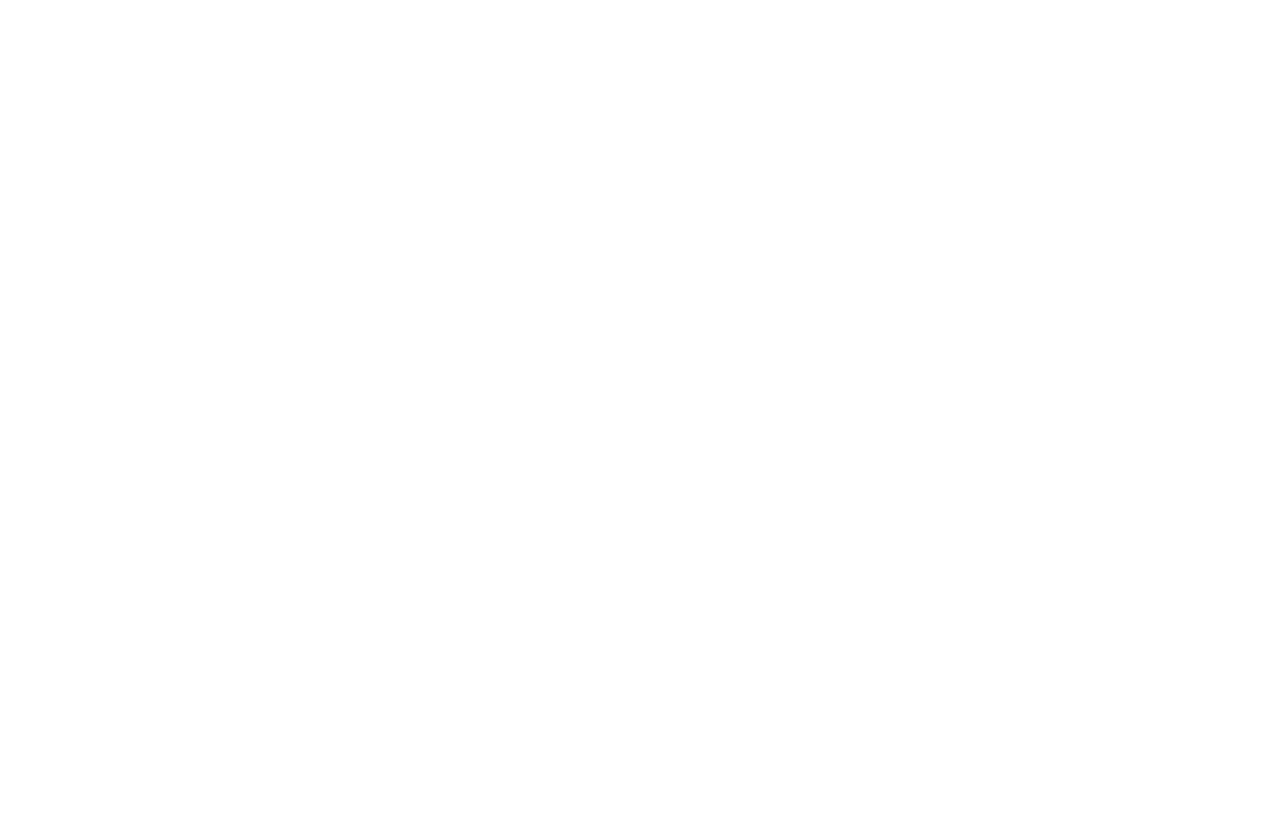
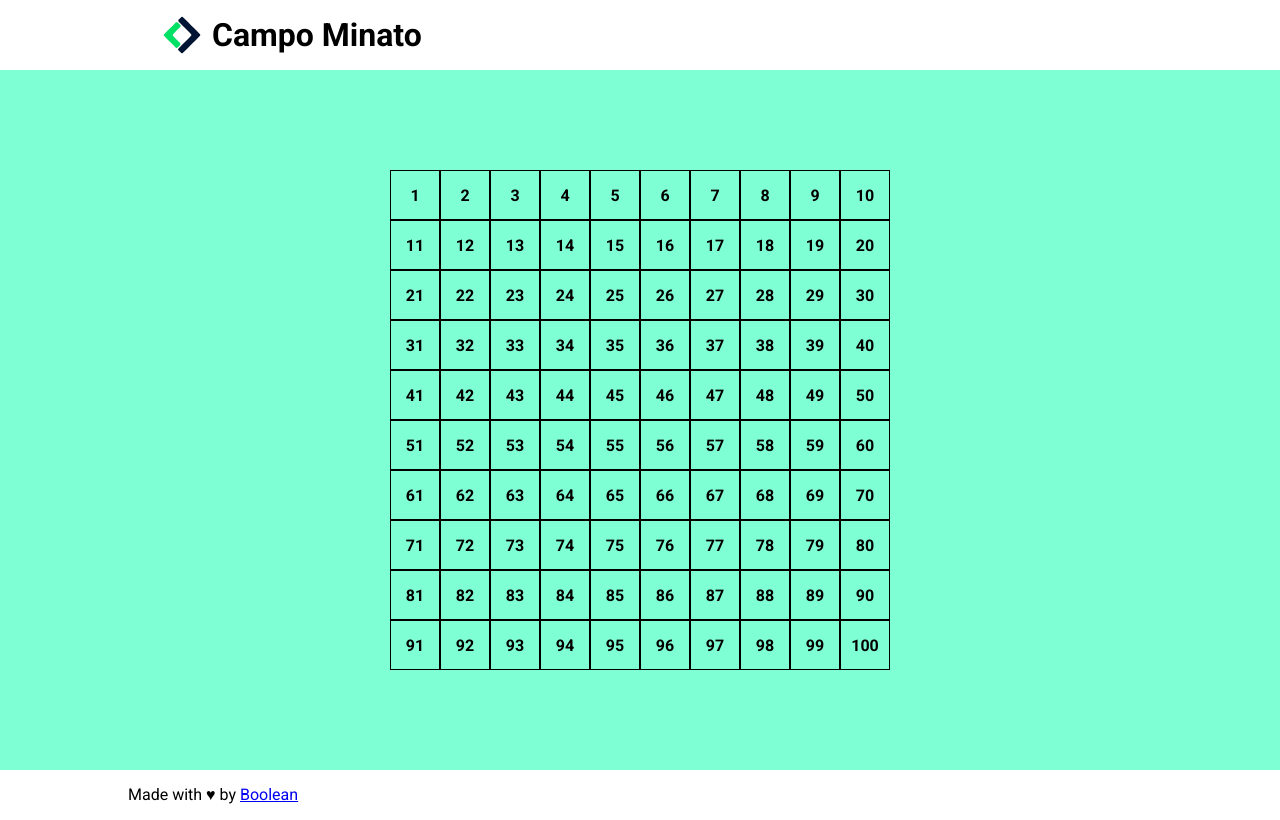
Before and after one commit to fds909/js-campominato-grid, a plain HTML site: page index.html in a window 1280 px wide. Drawn offline with Linux system fonts and the light colour scheme.

Commit message:
completata consegna base

```diff
--- a/css/style.css
+++ b/css/style.css
@@ -0,0 +1,77 @@
+/* Reset */
+* {
+    margin: 0;
+    padding: 0;
+    box-sizing: border-box;
+}
+
+/* Commons */
+.container {
+    width: 80%;
+    margin: 0 auto;
+}
+
+img {
+    max-width: 100%;
+}
+
+body {
+    font-family: 'Roboto', sans-serif;
+}
+
+/* Header */
+header {
+    display: flex;
+    align-items: center;
+    height: 70px;
+    background-color: white;
+    color: black;
+    padding: 0 30px;
+}
+
+.heading {
+    display: flex;
+    align-items: center;
+}
+
+.logo {
+    height: 60px;
+}
+
+/* Main */
+main {
+    font-weight: bold;
+    background-color: #7fffd4;
+    display: flex;
+    justify-content: center;
+    align-items: center;
+    padding: 100px 0;
+}
+
+#grid {
+    display: flex;
+    flex-direction: row;
+    flex-wrap: wrap;
+    width: 500px;
+    height: 500px;
+}
+
+.box {
+    display: flex;
+    justify-content: center;
+    align-items: center;
+    width: calc(100% / 10);
+    height: calc(100% / 10);
+    border: 1px solid black;
+}
+
+.clicked {
+    background-color: #6495ed;
+    color: white;
+}
+
+/* Footer */
+footer {
+    height: 50px;
+    line-height: 50px;
+}
--- a/index.html
+++ b/index.html
@@ -4,16 +4,41 @@
     <meta charset="UTF-8">
     <meta http-equiv="X-UA-Compatible" content="IE=edge">
     <meta name="viewport" content="width=device-width, initial-scale=1.0">
+    <link rel="preconnect" href="https://fonts.googleapis.com">
+    <link rel="preconnect" href="https://fonts.gstatic.com" crossorigin>
+    <link href="https://fonts.googleapis.com/css2?family=Roboto:wght@400;700&display=swap" rel="stylesheet">
     <link rel="stylesheet" href="css/style.css">
 
     <title>Griglia Campo Minato</title>
 </head>
 <body>
+    <!-- HEADER -->
     <header>
         <div class="container">
+            <div class="heading">
+                <img class="logo" src="img/logo.jpg" alt="Boolean Logo">
+                <h1>Campo Minato</h1>
+            </div>
+        </div>
+    </header>
+    <!-- END HEADER -->
+
+    <!-- MAIN -->
+    <main>
+        <div id="grid">
 
         </div>
-    </header>
+    </main>
+    <!-- END MAIN -->
+
+    <!-- FOOTER -->
+    <footer>
+        <div class="container">
+            <p>Made with &hearts; by <a href="#">Boolean</a></p>
+        </div>
+    </footer>
+    <!-- END FOOTER -->
+
     <script type="text/javascript" src="js/script.js"></script>
 </body>
 </html>
--- a/js/script.js
+++ b/js/script.js
@@ -0,0 +1,30 @@
+/*
+    Generare una griglia di gioco quadrata, simile a quella dello screenshot,
+    in cui ogni cella contiene un numero tra 1 e 100.
+    Quando l'utente clicca su ogni cella, la cella cliccata si colora di azzurro.
+
+    Bonus
+    Permettere all'utente di indicare una difficoltà in base alla quale viene generato un numero variabile di celle:
+    con difficoltà 1 => tra 1 e 100
+    con difficoltà 2 => tra 1 e 81
+    con difficoltà 3 => tra 1 e 49
+
+*/
+
+grid = document.getElementById("grid");
+
+// generazione delle celle
+for (let i = 1; i <= 100; i++) {
+    const box = document.createElement('div');
+    box.classList.add("box");
+    box.innerHTML = i;
+    grid.appendChild(box);
+
+    box.addEventListener('click',
+        function () {
+            // debug
+            console.log(this);
+            this.classList.add('clicked');
+        }
+    );
+}
```
Also changed, not shown: img/logo.jpg (added).
